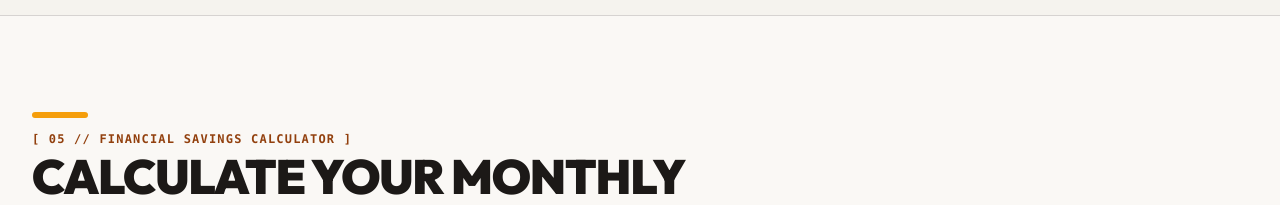
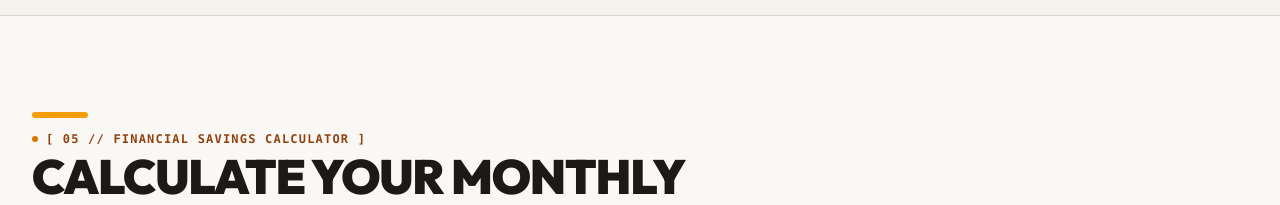
Before and after one commit to AdityaWagh06/NexDine, a React (Vite) app: page / in a window 1280 px wide. Shown: the part 4460-4665 px from the top of the page. Built offline with nearby package versions, Linux system fonts and the light colour scheme; no server answers.

Commit message:
style(calculator): replace pill badge with section marker 05

```diff
--- a/src/pages/public/LandingPage.tsx
+++ b/src/pages/public/LandingPage.tsx
@@ -1051,8 +1051,9 @@ const LandingPage: React.FC = () => {
           {/* Architectural Marker */}
           <div className="max-w-3xl mb-14 text-left">
             <div className="h-1.5 w-14 bg-amber-500 rounded-full mb-3" />
-            <div className="font-mono text-xs font-black uppercase text-amber-800 tracking-widest mb-1">
-              [ 05 // FINANCIAL SAVINGS CALCULATOR ]
+            <div className="font-mono text-xs font-black uppercase text-amber-800 tracking-widest mb-1 select-none flex items-center gap-2">
+              <span className="w-1.5 h-1.5 rounded-full bg-amber-600" />
+              <span>[ 05 // FINANCIAL SAVINGS CALCULATOR ]</span>
             </div>
             <h2 className="text-3xl sm:text-5xl font-black text-stone-900 tracking-tight uppercase leading-tight">
               Calculate Your Monthly Revenue Gain
```
